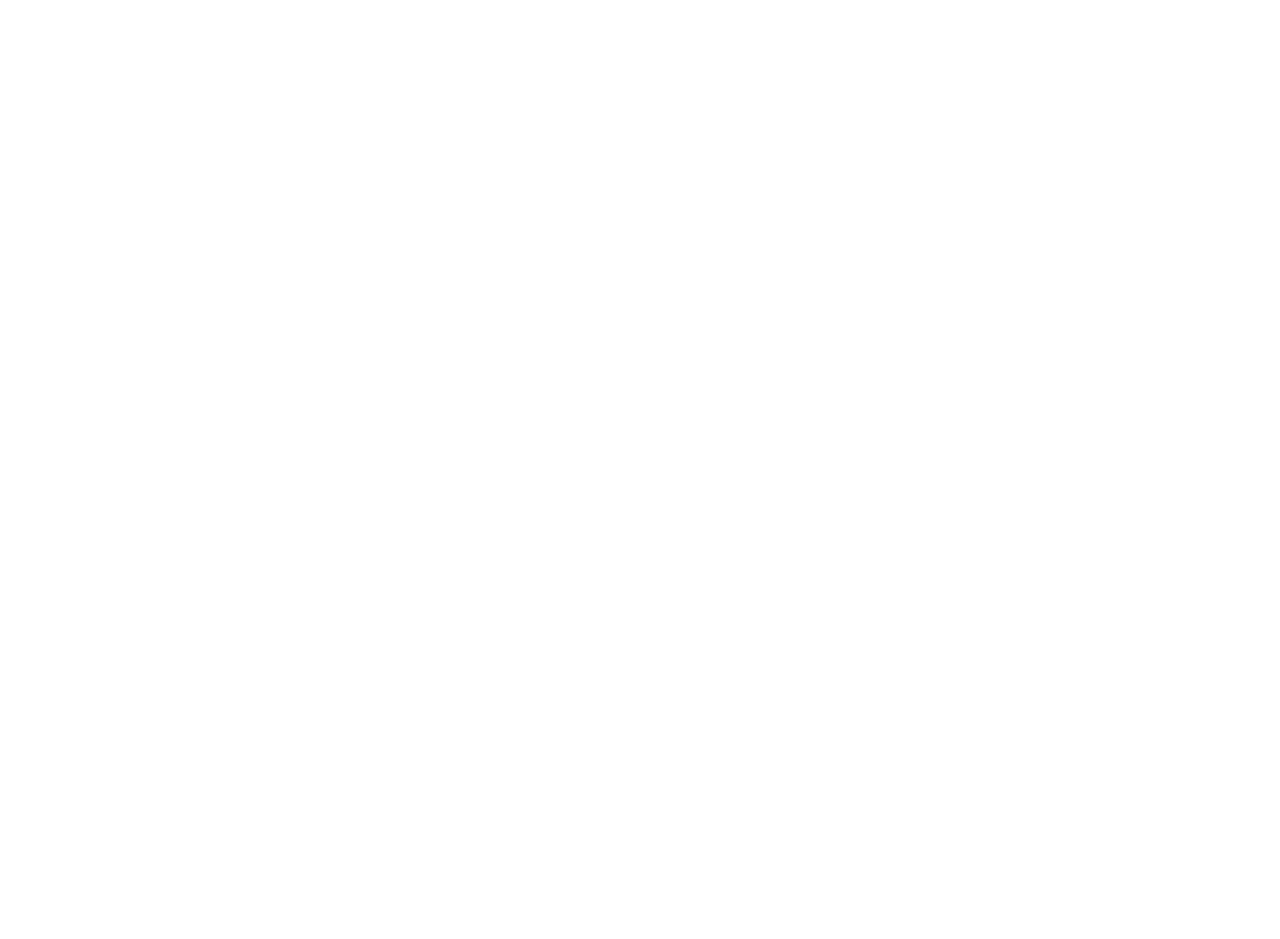
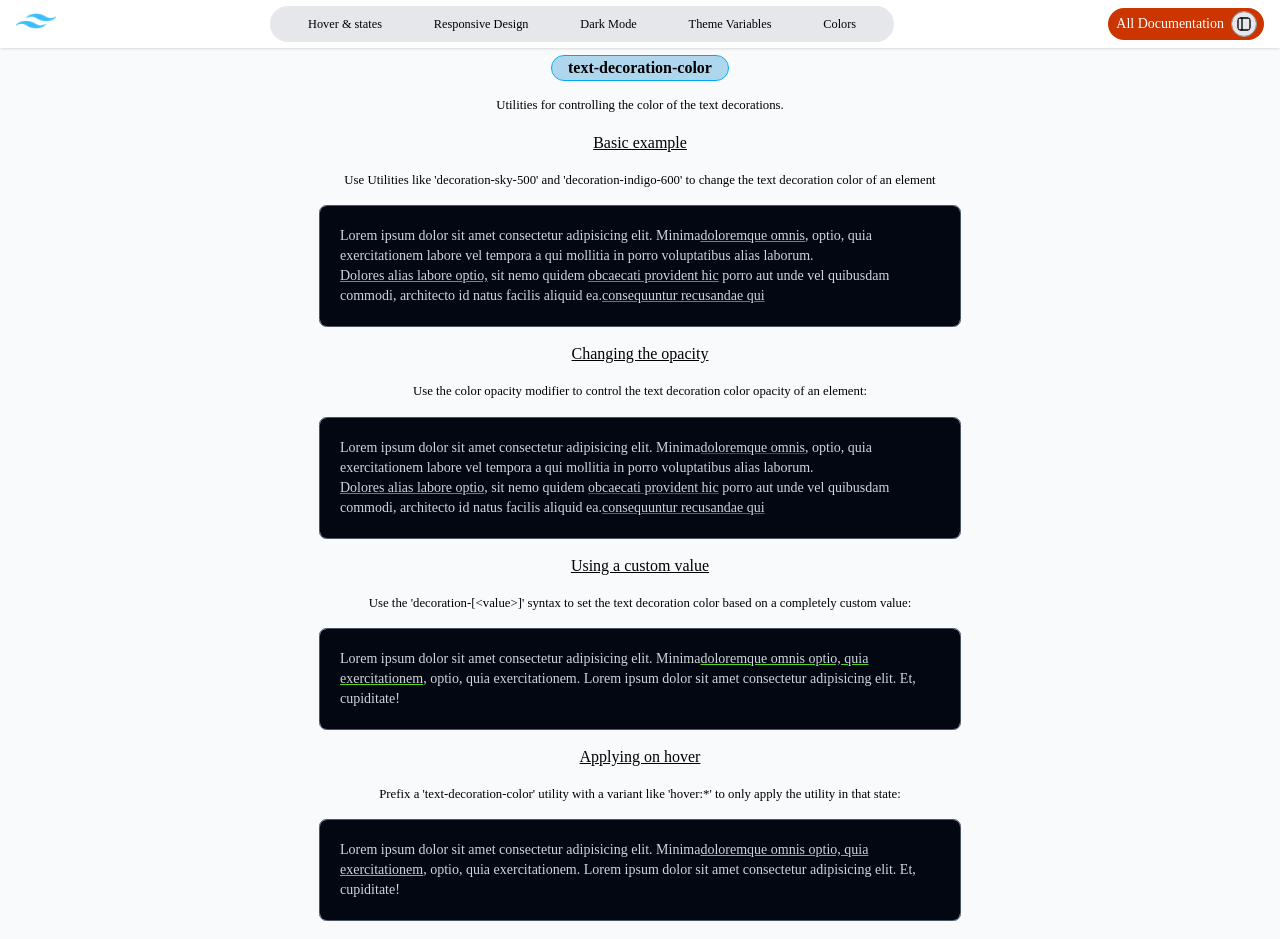
Before and after one commit to kevin-langat/Tailwind, a React (Vite) app: page /text-decoration-color in a window 1280 px wide. Before the commit this address had no page. Shown: the top 939 px of the page. Before the commit the page ends 800 px from the top, so only its background shows below. Built offline with nearby package versions, Linux system fonts and the light colour scheme.

Commit message:
Learned: text-decoration-color, which is basically how to decorate text-decoration-line

```diff
--- a/src/App.jsx
+++ b/src/App.jsx
@@ -71,6 +71,11 @@
 import LineHeight from './components/StylingWithUtilityClasses/LineHeight/LineHeight';
 import ListStyleImage from './components/StylingWithUtilityClasses/ListStyleImage/ListStyleImage';
 import ListStylePosition from './components/StylingWithUtilityClasses/ListStylePosition/ListStylePosition';
+import ListStyleType from './components/StylingWithUtilityClasses/ListStyleType/ListStyleType';
+import TextAlign from './components/StylingWithUtilityClasses/TextAlign/TextAlign';
+import Color from './components/StylingWithUtilityClasses/Color/Color';
+import TextDecorationLine from './components/StylingWithUtilityClasses/TextDecorationLine/TextDecorationLine';
+import TextDecorationColor from './components/StylingWithUtilityClasses/TextDecorationColor/TextDecorationColor';
 
 function App() {
   const location = useLocation();
@@ -158,6 +163,11 @@
         <Route path="line-height" element={<LineHeight />} />
         <Route path="line-style-image" element={<ListStyleImage />} />
         <Route path="line-style-position" element={<ListStylePosition />} />
+        <Route path="line-style-type" element={<ListStyleType />} />
+        <Route path="text-align" element={<TextAlign />} />
+        <Route path="color" element={<Color />} />
+        <Route path="text-decoration-line" element={<TextDecorationLine />} />
+        <Route path="text-decoration-color" element={<TextDecorationColor />} />
       </Route>
     </Routes>
   );
--- a/src/components/StylingWithUtilityClasses/FontFamily/FontFamily.jsx
+++ b/src/components/StylingWithUtilityClasses/FontFamily/FontFamily.jsx
@@ -71,9 +71,9 @@
       <div className=" bg-gray-950 outline-1 outline-gray-600 rounded-[0.4em] flex flex-col text-gray-300 items-center justify-center gap-4 p-3">
         <div className="flex flex-col w-full justify-start gap-0 5">
           <h2 className="text-orange-600 text-vsm font-sans ">
-            @theme{'{'} <br />
             {'@import url("https://fonts...")'} <br />
             {'@import "tailwindcss"")'} <br />
+            @theme{'{'} <br />
             {'--font-display: "Roboto", sans-serif'} <br />
             {'}'}
           </h2>
--- a/src/components/StylingWithUtilityClasses/NavBar.jsx
+++ b/src/components/StylingWithUtilityClasses/NavBar.jsx
@@ -588,6 +588,41 @@
           >
             List Style Position
           </Link>
+          <Link
+            onClick={() => setSideBar(false)}
+            className="hover:text-sky-600 hover:underline active:text-orange-400 text-gray-400"
+            to={'/line-style-type'}
+          >
+            List Style Type
+          </Link>
+          <Link
+            onClick={() => setSideBar(false)}
+            className="hover:text-sky-600 hover:underline active:text-orange-400 text-gray-400"
+            to={'/text-align'}
+          >
+            Text Align
+          </Link>
+          <Link
+            onClick={() => setSideBar(false)}
+            className="hover:text-sky-600 hover:underline active:text-orange-400 text-gray-400"
+            to={'/color'}
+          >
+            Color
+          </Link>
+          <Link
+            onClick={() => setSideBar(false)}
+            className="hover:text-sky-600 hover:underline active:text-orange-400 text-gray-400"
+            to={'/text-decoration-line'}
+          >
+            Text Decoration Line
+          </Link>
+          <Link
+            onClick={() => setSideBar(false)}
+            className="hover:text-sky-600 hover:underline active:text-orange-400 text-gray-400"
+            to={'/text-decoration-color'}
+          >
+            Text Decoration Color
+          </Link>
         </div>
       </div>
     </div>
--- /dev/null
+++ b/src/components/StylingWithUtilityClasses/TextDecorationColor/TextDecorationColor.jsx
@@ -0,0 +1,119 @@
+function TextDecorationColor() {
+  return (
+    <div className="  w-full flex flex-col items-center justify-center gap-4 mb-4">
+      <h2 className=" text-[medium] font-bold rounded-full bg-sky-600/30 outline-1 outline-sky-500  px-4">
+        text-decoration-color
+      </h2>
+      <h2 className=" w-1/2 flex flex-col items-center text-vsm">
+        Utilities for controlling the color of the text decorations.
+      </h2>
+      {/* Basic example */}
+      <h2 className="underline">Basic example</h2>
+      <h2 className="text-vsm">
+        Use Utilities like 'decoration-sky-500' and 'decoration-indigo-600' to
+        change the text decoration color of an element
+      </h2>
+
+      <div className=" w-1/2 bg-gray-950 outline-1 outline-gray-600 rounded-[0.4em]  flex flex-col text-gray-300 items-center justify-center  p-5">
+        <h2 className=" text-left text-sm">
+          Lorem ipsum dolor sit amet consectetur adipisicing elit. Minima
+          <a className=" underline decoration-sky-500 inline-flex">
+            doloremque omnis
+          </a>
+          , optio, quia exercitationem labore vel tempora a qui mollitia in
+          porro voluptatibus alias laborum.{' '}
+          <a className=" underline decoration-teal-500 inline-flex">
+            Dolores alias labore optio,
+          </a>{' '}
+          sit nemo quidem{' '}
+          <a className=" underline decoration-pink-500 inline-flex">
+            obcaecati provident hic
+          </a>{' '}
+          porro aut unde vel quibusdam commodi, architecto id natus facilis
+          aliquid ea.
+          <a className=" underline decoration-indigo-500 inline-flex">
+            consequuntur recusandae qui
+          </a>{' '}
+        </h2>
+      </div>
+      {/* Changing the opacity*/}
+      <h2 className="underline">Changing the opacity</h2>
+      <h2 className="text-vsm">
+        Use the color opacity modifier to control the text decoration color
+        opacity of an element:
+      </h2>
+
+      <div className=" w-1/2 bg-gray-950 outline-1 outline-gray-600 rounded-[0.4em]  flex flex-col text-gray-300 items-center justify-center  p-5">
+        <h2 className=" text-left text-sm">
+          Lorem ipsum dolor sit amet consectetur adipisicing elit. Minima
+          <a className=" underline decoration-sky-500/50 inline-flex">
+            doloremque omnis
+          </a>
+          , optio, quia exercitationem labore vel tempora a qui mollitia in
+          porro voluptatibus alias laborum.{' '}
+          <a className=" underline decoration-teal-500/90 inline-flex">
+            Dolores alias labore optio,
+          </a>{' '}
+          sit nemo quidem{' '}
+          <a className=" underline decoration-pink-500/60 inline-flex">
+            obcaecati provident hic
+          </a>{' '}
+          porro aut unde vel quibusdam commodi, architecto id natus facilis
+          aliquid ea.
+          <a className=" underline decoration-indigo-500/80 inline-flex">
+            consequuntur recusandae qui
+          </a>{' '}
+        </h2>
+      </div>
+      {/* Using a custom value*/}
+      <h2 className="underline">Using a custom value</h2>
+      <h2 className="text-vsm">
+        Use the 'decoration-[{'<value>'}]' syntax to set the text decoration
+        color based on a completely custom value:
+      </h2>
+      <div className=" w-1/2 bg-gray-950 outline-1 outline-gray-600 rounded-[0.4em]  flex flex-col text-gray-300 items-center justify-center  p-5">
+        <h2 className=" text-left text-sm">
+          Lorem ipsum dolor sit amet consectetur adipisicing elit. Minima
+          <a className=" underline decoration-[#50d71e]">
+            doloremque omnis optio, quia exercitationem
+          </a>
+          , optio, quia exercitationem. Lorem ipsum dolor sit amet consectetur
+          adipisicing elit. Et, cupiditate!
+        </h2>
+      </div>
+      {/* Applying on hover*/}
+      <h2 className="underline">Applying on hover</h2>
+      <h2 className="text-vsm">
+        Prefix a 'text-decoration-color' utility with a variant like 'hover:*'
+        to only apply the utility in that state:
+      </h2>
+      <div className=" w-1/2 bg-gray-950 outline-1 outline-gray-600 rounded-[0.4em]  flex flex-col text-gray-300 items-center justify-center  p-5">
+        <h2 className="  text-left text-sm">
+          Lorem ipsum dolor sit amet consectetur adipisicing elit. Minima
+          <a className=" underline cursor-pointer hover:decoration-orange-600  decoration-[#50d71e]">
+            doloremque omnis optio, quia exercitationem
+          </a>
+          , optio, quia exercitationem. Lorem ipsum dolor sit amet consectetur
+          adipisicing elit. Et, cupiditate!
+        </h2>
+      </div>
+      {/* Customzing your theme*/}
+      <h2 className="underline">Customzing your theme</h2>
+      <h2 className="text-vsm">
+        Use '--color-*' theme variables to customize the color utilities in your
+        project:
+      </h2>
+      <div className=" bg-gray-950 outline-1 outline-gray-600 rounded-[0.4em] flex flex-col text-gray-300 items-center justify-center gap-4 p-3">
+        <div className="flex flex-col w-full justify-start gap-0 5">
+          <h2 className="text-orange-600 text-vsm font-sans ">
+            @theme{'{'} <br />
+            {'--color-regal: #243c5a;'} <br />
+            {'}'}
+          </h2>
+        </div>
+      </div>
+    </div>
+  );
+}
+
+export default TextDecorationColor;
--- a/src/components/StylingWithUtilityClasses/TextDecorationLine/TextDecorationLine.jsx
+++ b/src/components/StylingWithUtilityClasses/TextDecorationLine/TextDecorationLine.jsx
@@ -5,7 +5,7 @@
         text-decoration-line
       </h2>
       <h2 className=" w-1/2 flex flex-col items-center text-vsm">
-        Utilities for controlling the text color of an element.
+        Utilities for controlling the decoration of a text.
       </h2>
 
       <div className=" w-1/2 bg-gray-950 outline-1 outline-gray-600 rounded-[0.4em] *:bg-gray-800 *:rounded-[0.3em] *:outline-1 *:outline-gray-500/70 *:p-1 flex flex-col text-gray-300 items-center justify-center gap-4 p-5">
--- a/src/index.css
+++ b/src/index.css
@@ -14,6 +14,7 @@
   /* customising the breakpoint for container queries */
   --container--xl: 82rem;
   --color-mint-500: oklch(0.72 0.11 178);
+  --color-regal-blue: #243c5a;
   --font-popins: Poppins, sans-serif;
   --breakpoint-alg: 72rem;
   --tab-size-github: 8;
```
Also changed, not shown: src/components/StylingWithUtilityClasses/LineHeight/LineHeight.jsx (+6 -6 lines).
